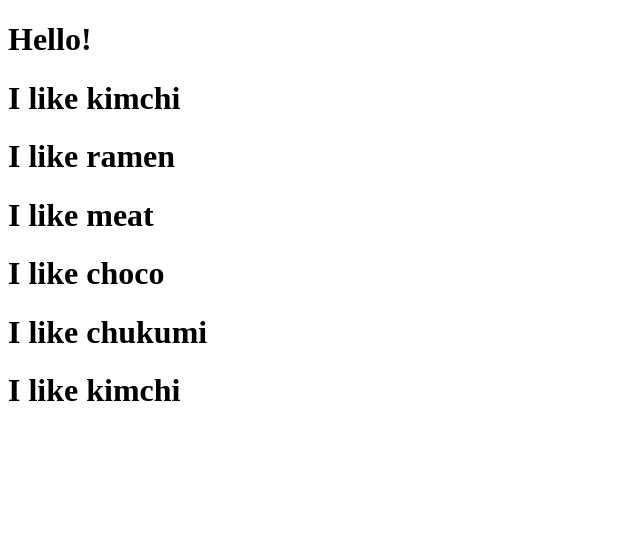
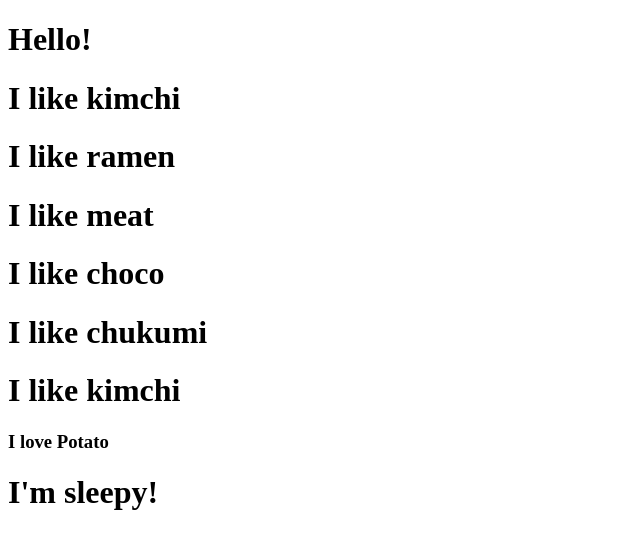
Before and after one commit to HoyeongJeon/movie_app, a React (Create React App) app: page / in a window 1280 px wide. Shown: the top 548 px of the page, without its empty margins (0-640 px from the left). Built offline with nearby package versions, Linux system fonts and the light colour scheme.

Commit message:
Strict Mode ?

```diff
--- /dev/null
+++ b/src/Potato.js
@@ -0,0 +1,10 @@
+function Potato() {
+  return (
+    <div>
+      <h3>I love Potato</h3>
+      <h1>I'm sleepy!</h1>
+    </div>
+  );
+}
+
+export default Potato;
--- a/src/index.js
+++ b/src/index.js
@@ -1,10 +1,12 @@
-//import React from "react";
+import React from "react";
 import ReactDOM from "react-dom";
 import App from "./App";
+import Potato from "./Potato";
 
 ReactDOM.render(
-  // <React.StrictMode>
-  <App />,
-  //</React.StrictMode>,
+  <React.StrictMode>
+    <App />
+    <Potato />
+  </React.StrictMode>,
   document.getElementById("potato")
 );
```
